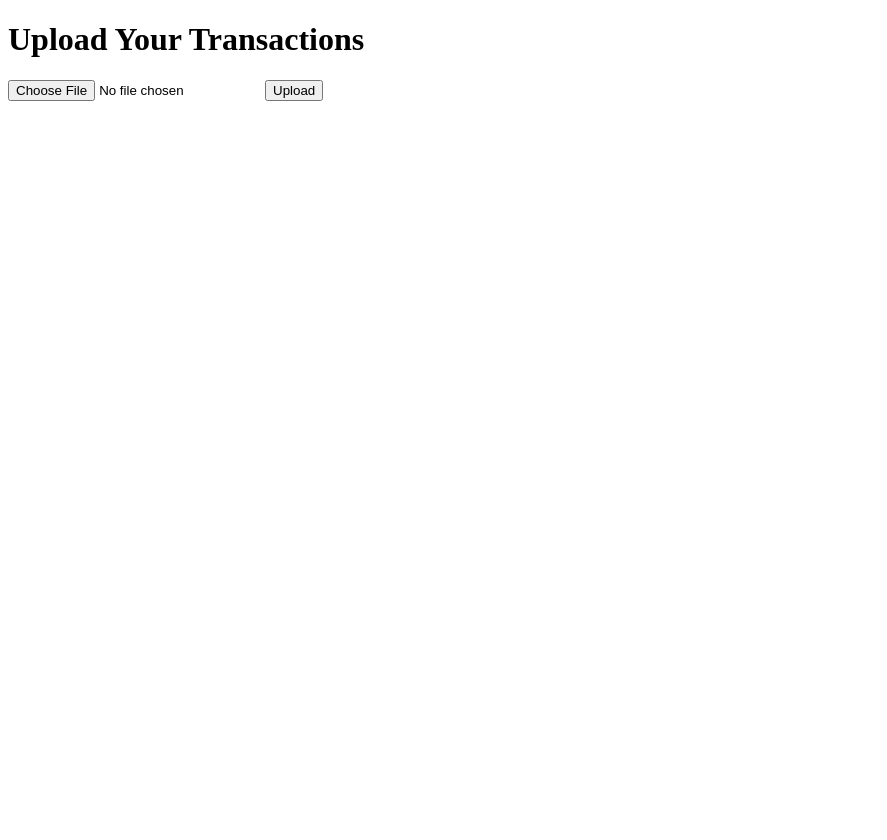
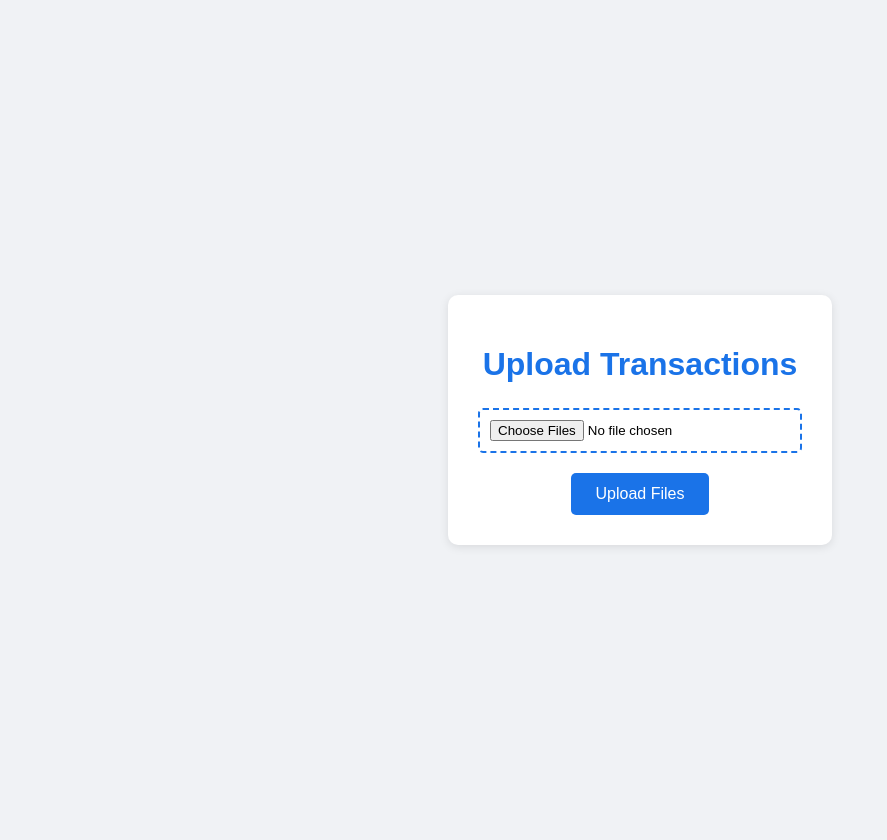
Before and after one commit to raylanvaz/finance-app, a Flask app: page / in a window 1280 px wide. Shown: the whole page, without its empty margins (0-887 px from the left). Before the commit the page ends 101 px from the top, so only its background shows below. Run offline with Flask 3, Linux system fonts and the light colour scheme.

Commit message:
Added css and template files with mods to the app

```diff
--- a/app.py
+++ b/app.py
@@ -1,5 +1,6 @@
 from flask import Flask, render_template, request
 import os
+import pandas as pd
 
 app = Flask(__name__)
 app.config['UPLOAD_FOLDER'] = 'uploads'  # Folder to save files
@@ -11,12 +12,39 @@ def home():
 @app.route('/upload', methods=['POST'])
 def upload_file():
     if 'file' not in request.files:
-        return "No file uploaded!"
-    file = request.files['file']
-    if file.filename == '':
-        return "No file selected!"
-    file.save(os.path.join(app.config['UPLOAD_FOLDER'], file.filename))
-    return "File uploaded!"
+        return "No files uploaded!"
+
+    files = request.files.getlist('file')  # Get a list of files
+    all_transactions = []
+
+    for file in files:
+        if file.filename == '':
+            continue  # Skip empty files
+        # Save the file
+        filepath = os.path.join(app.config['UPLOAD_FOLDER'], file.filename)
+        file.save(filepath)
+        # Read and classify transactions
+        df = pd.read_csv(filepath)
+        transactions = df.to_dict("records")
+        # for transaction in transactions:
+        #     transaction['Category'] = classify_transaction(transaction['Description'])
+        # all_transactions.extend(transactions)  # Combine all transactions
+
+    return str(transactions)  # Show all transactions from all files
+
+# Define your categories and keywords
+CATEGORIES = {
+    "Groceries": ["walmart", "kroger", "aldi"],
+    "Entertainment": ["netflix", "spotify"],
+    "Utilities": ["electric", "water co"]
+}
+
+def classify_transaction(description):
+    description_lower = description.lower()
+    for category, keywords in CATEGORIES.items():
+        if any(keyword in description_lower for keyword in keywords):
+            return category
+    return "Other"
 
 if __name__ == '__main__':
     os.makedirs('uploads', exist_ok=True)  # Create uploads folder
--- /dev/null
+++ b/static/style.css
@@ -0,0 +1,48 @@
+body {
+    font-family: Arial, sans-serif;
+    background-color: #f0f2f5;
+    margin: 0;
+    padding: 20px;
+    display: flex;
+    justify-content: center;
+    align-items: center;
+    min-height: 100vh;
+}
+
+.container {
+    background: white;
+    padding: 30px;
+    border-radius: 10px;
+    box-shadow: 0 2px 10px rgba(0,0,0,0.1);
+    text-align: center;
+}
+
+h1 {
+    color: #1a73e8;
+    margin-bottom: 25px;
+}
+
+.file-input {
+    margin: 20px 0;
+    padding: 10px;
+    border: 2px dashed #1a73e8;
+    border-radius: 5px;
+    display: block;
+    width: 300px;
+    margin-left: auto;
+    margin-right: auto;
+}
+
+.upload-button {
+    background: #1a73e8;
+    color: white;
+    border: none;
+    padding: 12px 25px;
+    border-radius: 5px;
+    cursor: pointer;
+    font-size: 16px;
+}
+
+.upload-button:hover {
+    background: #1557b0;
+}
--- a/templates/upload.html
+++ b/templates/upload.html
@@ -1,10 +1,16 @@
 <!DOCTYPE html>
 <html>
+<head>
+    <title>Finance Tracker</title>
+    <link rel="stylesheet" href="{{ url_for('static', filename='style.css') }}">
+</head>
 <body>
-  <h1>Upload Your Transactions</h1>
-  <form method="POST" action="/upload" enctype="multipart/form-data">
-    <input type="file" name="file">
-    <button type="submit">Upload</button>
-  </form>
+    <div class="container">
+        <h1>Upload Transactions</h1>
+        <form method="POST" action="/upload" enctype="multipart/form-data">
+            <input type="file" name="file" multiple class="file-input">
+            <button type="submit" class="upload-button">Upload Files</button>
+        </form>
+    </div>
 </body>
 </html>
```
Also changed, not shown: 2 other files.
